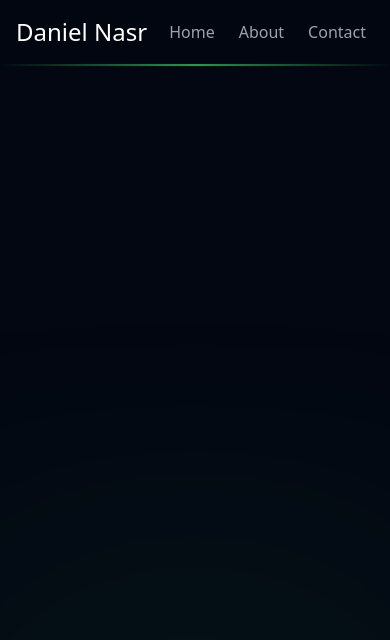
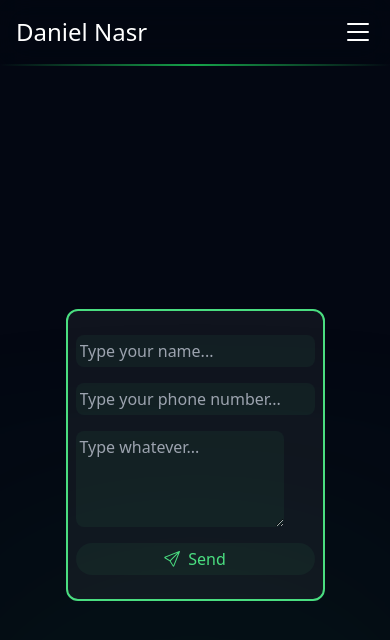
Before and after one commit to imdanieldev/portfolio-v6, a Nuxt app: page /contact in a window 390 px wide. Shown: the top 640 px of the page. Built offline with nearby package versions, Linux system fonts and the light colour scheme.

Commit message:
made contact & responsive

```diff
--- a/app.vue
+++ b/app.vue
@@ -1,32 +1,64 @@
 <template>
-	<div>
-		<nav class="h-16 bg-gray-950/60 backdrop-blur-lg flex justify-between items-center px-4 sticky left-0 top-0 z-50">
+	<div class="min-h-svh">
+		<nav
+			class="h-16 bg-gray-950/60 backdrop-blur-lg flex justify-between items-center px-4 sticky left-0 top-0 z-50">
 			<h1 class="text-2xl">Daniel Nasr</h1>
-			<ul class="flex gap-2 items-center text-gray-400">
-				<li class="cursor-pointer hover:text-green-400 transition-colors"><NuxtLink class="p-2" to="/">Home</NuxtLink></li>
-				<li class="cursor-pointer hover:text-green-400 transition-colors"><NuxtLink class="p-2" to="/about">About</NuxtLink></li>
-				<li class="cursor-pointer hover:text-green-400 transition-colors"><NuxtLink class="p-2" to="/contact">Contact</NuxtLink></li>
+			<ul id="menu"
+				class="overflow-hidden flex fixed top-16 bg-gray-950 justify-center z-20 left-0 w-full md:w-auto h-0 md:h-auto md:static gap-2 items-center text-gray-400 transition-all">
+				<li class="cursor-pointer hover:text-green-400 transition-colors">
+					<NuxtLink class="p-2" to="/">Home</NuxtLink>
+				</li>
+				<li class="cursor-pointer hover:text-green-400 transition-colors">
+					<NuxtLink class="p-2" to="/about">About</NuxtLink>
+				</li>
+				<li class="cursor-pointer hover:text-green-400 transition-colors">
+					<NuxtLink class="p-2" to="/contact">Contact</NuxtLink>
+				</li>
 			</ul>
+			<button class="block md:hidden" @click="menush()">
+				<svg xmlns="http://www.w3.org/2000/svg" class="w-8 h-8 fill-white" viewBox="0 0 16 16">
+					<path fill-rule="evenodd"
+						d="M2.5 12a.5.5 0 0 1 .5-.5h10a.5.5 0 0 1 0 1H3a.5.5 0 0 1-.5-.5m0-4a.5.5 0 0 1 .5-.5h10a.5.5 0 0 1 0 1H3a.5.5 0 0 1-.5-.5m0-4a.5.5 0 0 1 .5-.5h10a.5.5 0 0 1 0 1H3a.5.5 0 0 1-.5-.5" />
+				</svg>
+			</button>
 		</nav>
 		<div class="h-[2px] w-full block bg-gradient-to-r from-gray-950 via-green-600 to-gray-950 mb-3"></div>
 		<NuxtPage />
 	</div>
 </template>
-<script setup lang="ts">
+<script setup lang="js">
+let menu = false;
 useHead({
 	meta: [
 		{ name: 'description', content: 'Daniel Portfolio.' }
 	],
-	bodyAttrs:{
+	bodyAttrs: {
 		class: "bg-gray-950 text-white"
 	}
-})
+});
 useSeoMeta({
 	title: 'Daniel Nasr Web Dev',
 	ogTitle: 'Daniel Nasr Web Dev',
 	description: 'This is my site, let me tell you all about it.',
 	ogDescription: 'This is my site, let me tell you all about it.',
-})
+});
+function show() {
+	document.querySelector("#menu").classList.add("h-16");
+	document.querySelector("#menu").classList.remove("h-0");
+}
+function hide() {
+	document.querySelector("#menu").classList.add("h-0");
+	document.querySelector("#menu").classList.remove("h-16");
+}
+function menush(){
+	if(menu == false){
+		show();
+		menu = true;
+	}else{
+		hide();
+		menu = false;
+	}
+}
 </script>
 <style>
 .page-enter-active,
@@ -41,13 +73,15 @@ useSeoMeta({
 	filter: blur(10rem);
 
 }
-.active{
-	color: rgb(74 ,222 ,128) !important;
+
+.active {
+	color: rgb(74, 222, 128) !important;
 }
 
-.blur{
+.blur {
 	filter: blur(10rem);
 }
+
 .calc-height {
 	min-height: calc(100svh - 4.75rem - 2px);
 }
--- a/pages/about.vue
+++ b/pages/about.vue
@@ -101,11 +101,11 @@
 		</div>
 	</div>
 </template>
-<script setup lang="ts">
+<script setup lang="js">
 const d = new Date();
 let year = d.getFullYear();
 let Age = ref(year - 2008)
 useHead({
 	title: 'Daniel Nasr - About Me',
-})
+});
 </script>
--- a/pages/contact.vue
+++ b/pages/contact.vue
@@ -1,12 +1,45 @@
 <template>
 	<div class="calc-height flex items-center justify-center flex-col text-center">
+		<div class="px-2 py-6 bg-white/5 rounded-xl border-2 border-solid border-green-400 mb-3">
+			<input type="text" class="min-w-10 py-1 px-1 bg-green-400/5 rounded-lg outline-none text-base block mb-4"
+				id="name" placeholder="Type your name..." autocomplete="off">
+			<input type="number"
+				class="min-w-10 py-1 px-1 bg-green-400/5 rounded-lg outline-none text-base block mt-4 mb-4" id="phone"
+				placeholder="Type your phone number..." autocomplete="off">
+			<textarea class="min-w-10 py-1 px-1 bg-green-400/5 rounded-lg outline-none text-base block mt-4 mb-4 min-h-24"
+				placeholder="Type whatever..." id="text"></textarea>
+			<button class="w-full py-1 px-1 bg-green-400/5 rounded-full text-base text-green-400 flex justify-center items-center" @click="send()">
+				<svg xmlns="http://www.w3.org/2000/svg" class="w-4 h-4 fill-green-400 mr-2" viewBox="0 0 16 16">
+					<path
+						d="M15.854.146a.5.5 0 0 1 .11.54l-5.819 14.547a.75.75 0 0 1-1.329.124l-3.178-4.995L.643 7.184a.75.75 0 0 1 .124-1.33L15.314.037a.5.5 0 0 1 .54.11ZM6.636 10.07l2.761 4.338L14.13 2.576zm6.787-8.201L1.591 6.602l4.339 2.76z" />
+				</svg>
+				Send
+			</button>
+		</div>
 		<div
 			class="h-32 w-full absolute bottom-0 left-0 -z-10 bg-gradient-to-t from-green-500 to-gray-950 opacity-80 blur">
 		</div>
 	</div>
 </template>
-<script setup lang="ts">
+<script setup lang="js">
 useHead({
 	title: 'Daniel Nasr - Contact Me',
-})
+});
+function send(){
+	const name = document.querySelector("#name")?.value;
+	const phone = document.querySelector("#phone")?.value;
+	const text = document.querySelector("#text")?.value;
+	window.location.href = "mailto:danialnasronline@gmail.com?subject=contact+from+site&body=Name: " + name + "\nPhone Number: " + phone + "\nText: " + text;
+}
 </script>
+<style scoped>
+input::-webkit-outer-spin-button,
+input::-webkit-inner-spin-button {
+	-webkit-appearance: none;
+	margin: 0;
+}
+
+input[type=number] {
+	-moz-appearance: textfield;
+}
+</style>
--- a/pages/index.vue
+++ b/pages/index.vue
@@ -1,16 +1,18 @@
 <template>
-    <div class="calc-height flex items-center justify-center flex-col text-center">
-        <h2 class="text-4xl">Hi, My name is <span class="text-green-400">Daniel Nasr</span></h2>
-        <h3 class="text-2xl mt-2">I Develop Web</h3>
+    <div class="calc-height flex items-center justify-center flex-col text-center px-4">
+        <h2 class="text-2xl sm:text-4xl">Hi, My name is <span class="text-green-400">Daniel Nasr</span></h2>
+        <h3 class="text-xl sm:text-2xl mt-2">I Develop Web</h3>
         <button class="mt-6 animation-right">
             <NuxtLink to="/about">
-                <svg xmlns="http://www.w3.org/2000/svg" class="fill-white h-8" viewBox="0 0 16 16">
-                    <path
-                        d="M8 0a8 8 0 1 1 0 16A8 8 0 0 1 8 0M4.5 7.5a.5.5 0 0 0 0 1h5.793l-2.147 2.146a.5.5 0 0 0 .708.708l3-3a.5.5 0 0 0 0-.708l-3-3a.5.5 0 1 0-.708.708L10.293 7.5z" />
+                <svg xmlns="http://www.w3.org/2000/svg" class="fill-green-400 bg-green-400/5 rounded-full h-8 w-8" viewBox="0 0 16 16">
+                    <path fill-rule="evenodd"
+                        d="M4 8a.5.5 0 0 1 .5-.5h5.793L8.146 5.354a.5.5 0 1 1 .708-.708l3 3a.5.5 0 0 1 0 .708l-3 3a.5.5 0 0 1-.708-.708L10.293 8.5H4.5A.5.5 0 0 1 4 8" />
                 </svg>
             </NuxtLink>
         </button>
-        <div class="h-32 w-full absolute bottom-0 left-0 -z-10 bg-gradient-to-t from-green-500 to-gray-950 opacity-80 blur"></div>
+        <div
+            class="h-32 w-full absolute bottom-0 left-0 -z-10 bg-gradient-to-t from-green-500 to-gray-950 opacity-80 blur">
+        </div>
     </div>
 </template>
 <script setup lang="ts">
@@ -22,6 +24,7 @@ useHead({
 .animation-right {
     animation: bounce 1s infinite;
 }
+
 @keyframes bounce {
 
     0%,
```
Lines whose indentation alone changed are shown as unchanged.
